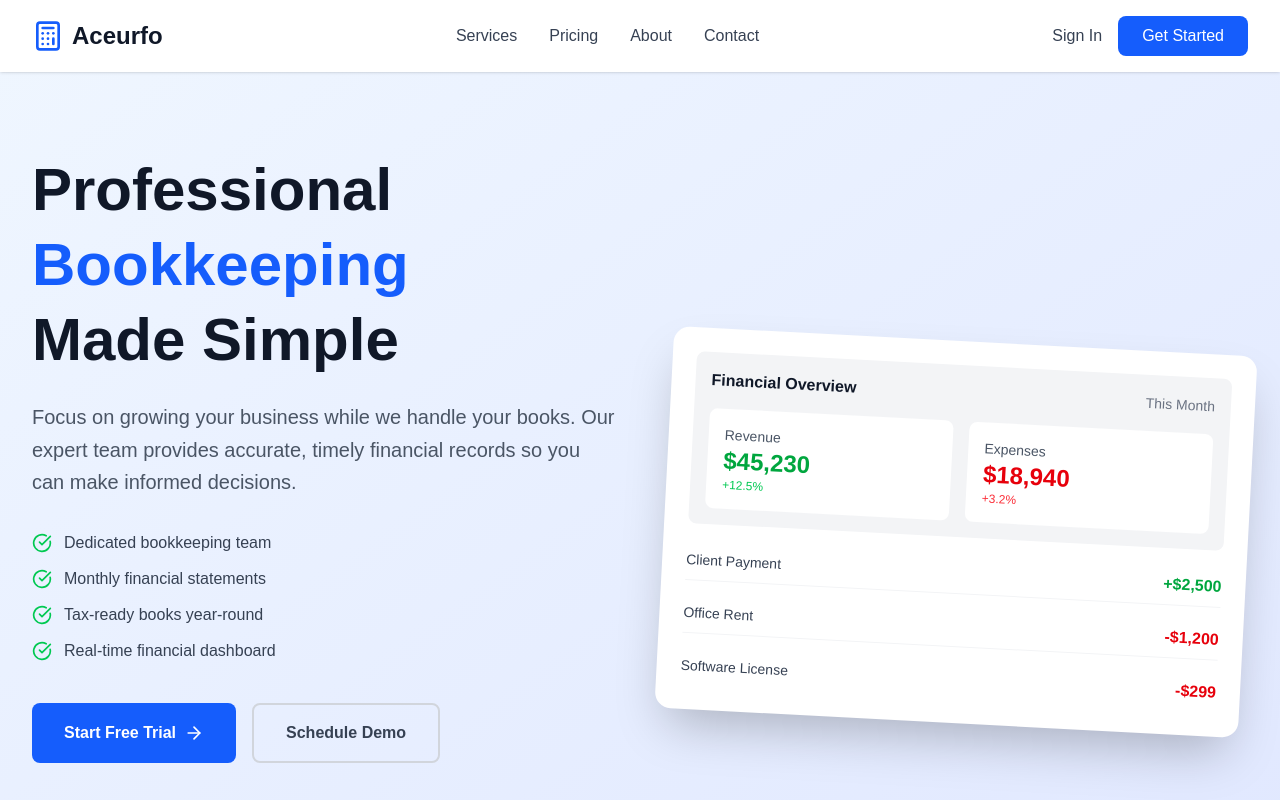
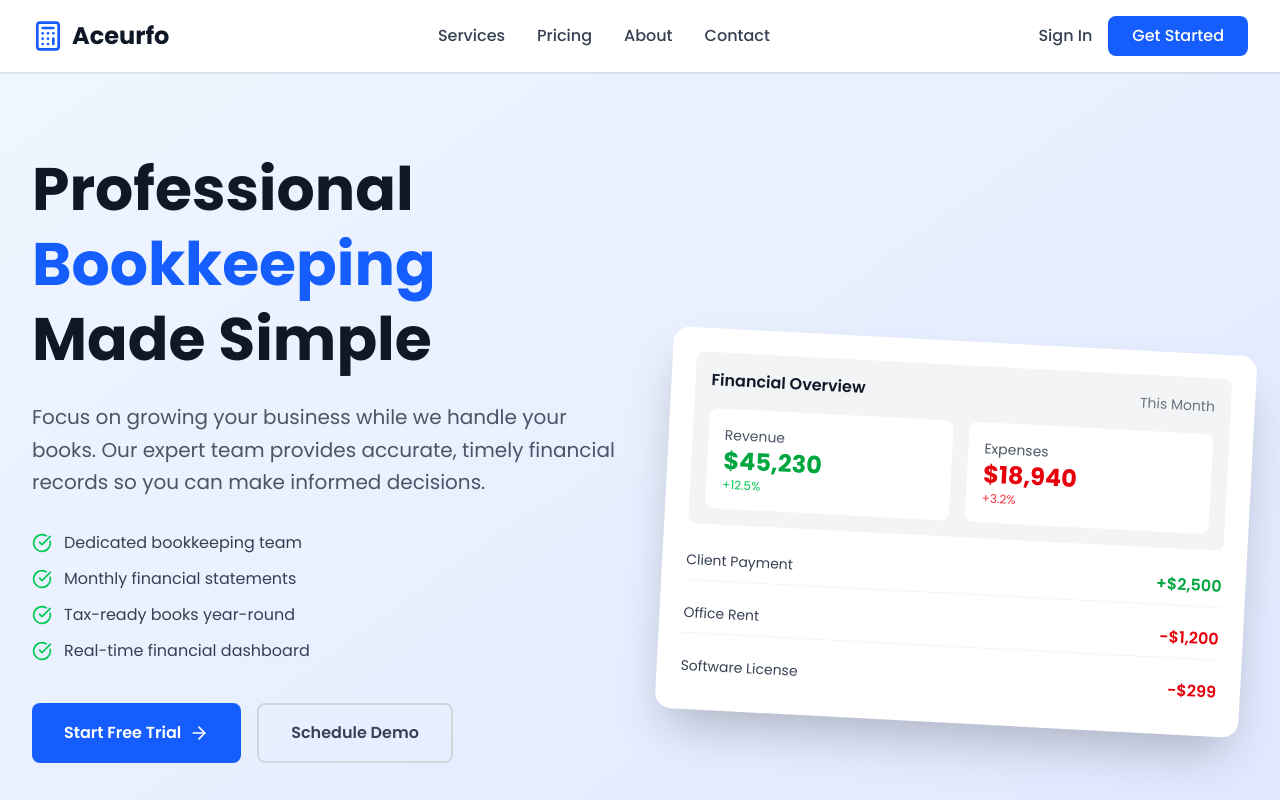
Before and after one commit to numanabid27/test-aceurfo, a Next.js app: page / in a window 1280 px wide. Shown: the top 800 px of the page. Built offline with nearby package versions, Linux system fonts and the light colour scheme.

Commit message:
add fonts

```diff
--- a/src/app/globals.css
+++ b/src/app/globals.css
@@ -9,5 +9,5 @@
 body {
   background: var(--background);
   color: var(--foreground);
-  font-family: Arial, Helvetica, sans-serif;
+  font-family: "Poppins", sans-serif;
 }
--- a/src/app/layout.js
+++ b/src/app/layout.js
@@ -1,16 +1,12 @@
-import { Geist, Geist_Mono } from "next/font/google";
+import { Poppins } from "next/font/google";
 import "./globals.css";
 import Header from "@/common/components/header/header";
 import Footer from "@/common/components/footer/footer";
 
-const geistSans = Geist({
-  variable: "--font-geist-sans",
+const poppins = Poppins({
+  variable: "--font-poppins-sans",
   subsets: ["latin"],
-});
-
-const geistMono = Geist_Mono({
-  variable: "--font-geist-mono",
-  subsets: ["latin"],
+  weight: ["100", "200", "300", "400", "500", "600", "700", "800", "900"], // ✅ add available weights
 });
 
 export const metadata = {
@@ -22,10 +18,10 @@
   return (
     <html lang="en">
       <body
-        className={`${geistSans.variable} ${geistMono.variable} antialiased`}
+        className={`${poppins.variable} antialiased`}
       >
         <Header />
-        {children}
+          {children}
         <Footer />
       </body>
     </html>
```
